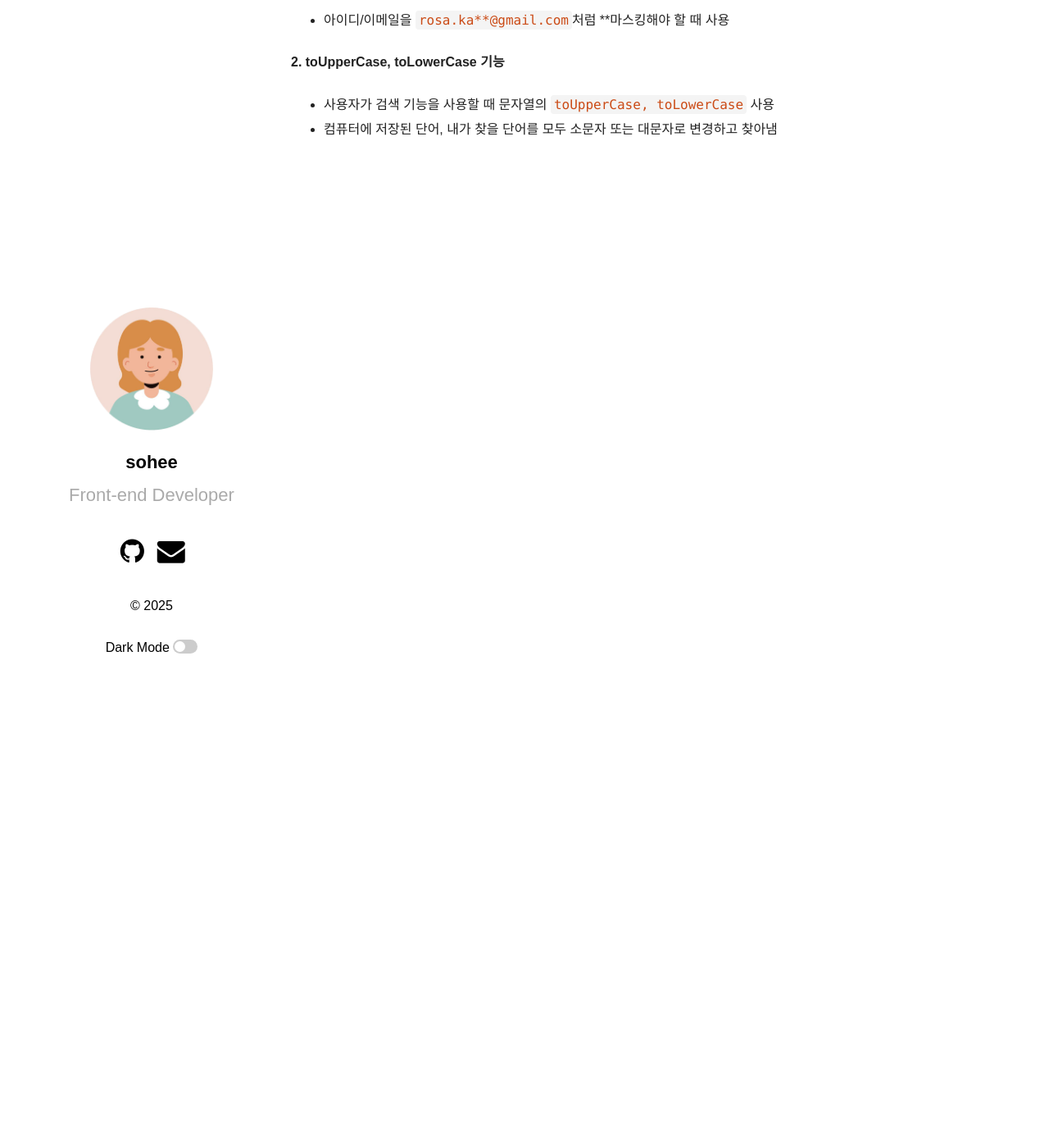
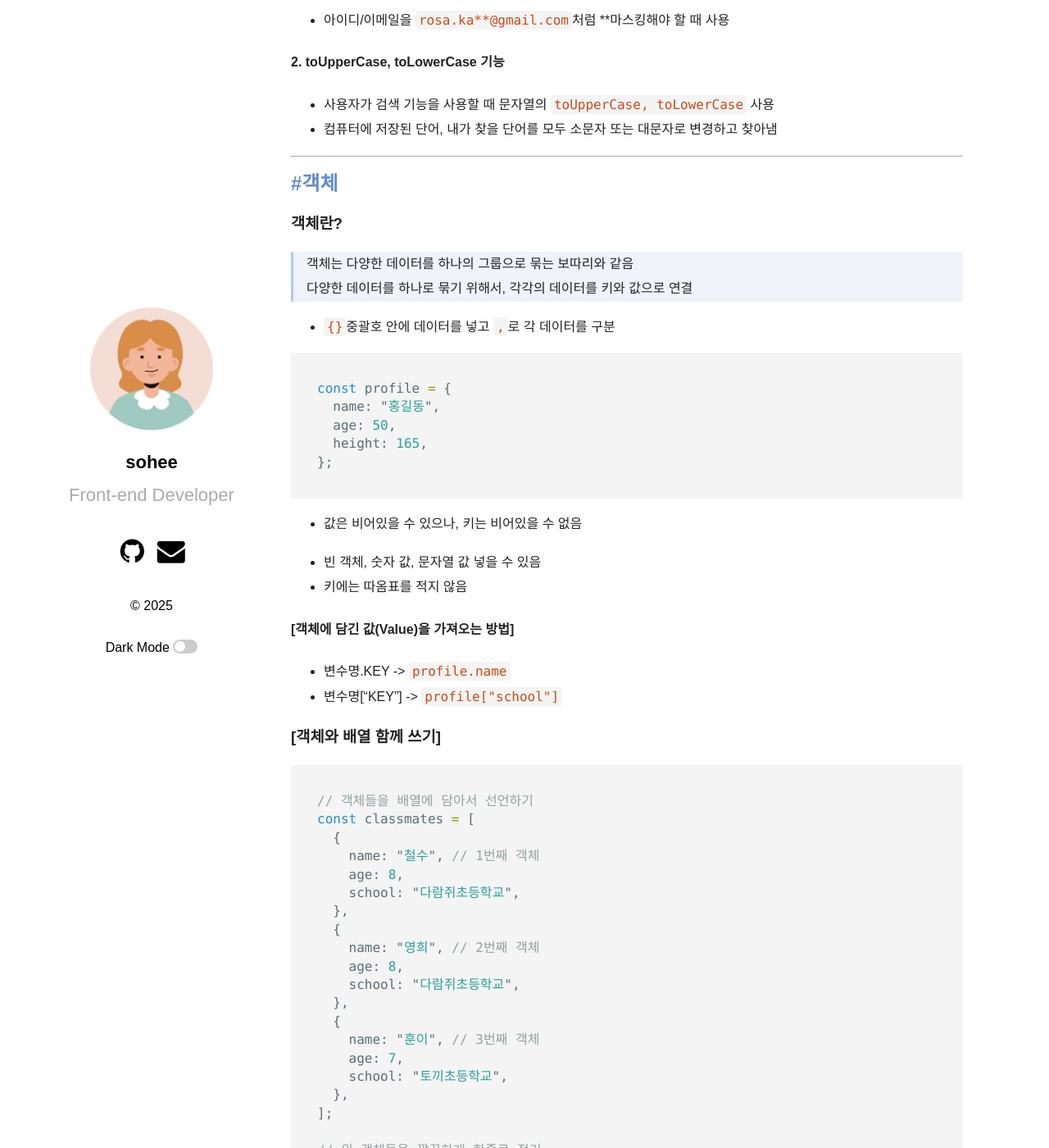
Before and after one commit to shkim00216/shkim00216.github.io, a Jekyll site: the page built from _posts/2025-01-19-4-Javascript.md, in a window 1280 px wide and 1400 px high, scrolled down 4457 px. Shown: the whole window at 82% size. Built offline with Jekyll 4.4.1, drawn with Linux system fonts in a browser that asks for light colours; some web fonts are replaced; some of the changed text lies outside the part shown.

Commit message:
0120 upload
자바스크립트 객체 내용 추가

````diff
--- a/_posts/2025-01-19-4-Javascript.md
+++ b/_posts/2025-01-19-4-Javascript.md
@@ -189,3 +189,74 @@ chulsooNumber.padEnd(10, "0"); // "1234000000"
 
 - 사용자가 검색 기능을 사용할 때 문자열의 `toUpperCase, toLowerCase` 사용
 - 컴퓨터에 저장된 단어, 내가 찾을 단어를 모두 소문자 또는 대문자로 변경하고 찾아냄
+
+---
+
+## #객체
+
+### 객체란?
+
+> 객체는 다양한 데이터를 하나의 그룹으로 묶는 보따리와 같음
+> 다양한 데이터를 하나로 묶기 위해서, 각각의 데이터를 키와 값으로 연결
+
+- `{}`중괄호 안에 데이터를 넣고 `,`로 각 데이터를 구분
+
+```javascript
+const profile = {
+  name: "홍길동",
+  age: 50,
+  height: 165,
+};
+```
+
+- 값은 비어있을 수 있으나, 키는 비어있을 수 없음
+
+- 빈 객체, 숫자 값, 문자열 값 넣을 수 있음
+- 키에는 따옴표를 적지 않음
+
+#### [객체에 담긴 값(Value)을 가져오는 방법]
+
+- 변수명.KEY -> `profile.name`
+- 변수명["KEY"] -> `profile["school"]`
+
+### [객체와 배열 함께 쓰기]
+
+```javascript
+// 객체들을 배열에 담아서 선언하기
+const classmates = [
+  {
+    name: "철수", // 1번째 객체
+    age: 8,
+    school: "다람쥐초등학교",
+  },
+  {
+    name: "영희", // 2번째 객체
+    age: 8,
+    school: "다람쥐초등학교",
+  },
+  {
+    name: "훈이", // 3번째 객체
+    age: 7,
+    school: "토끼초등학교",
+  },
+];
+
+// 위 객체들을 깔끔하게 한줄로 적기
+const classmates = [
+  { name: "철수", age: 8, school: "다람쥐초등학교" },
+  { name: "영희", age: 8, school: "다람쥐초등학교" },
+  { name: "훈이", age: 7, school: "토끼초등학교" },
+];
+
+// 배열안의 객체에서 뽑아내기
+classmates[0].name; // 철수
+classmates[0].age; // 8
+classmates[0].school; // 다람쥐초등학교
+```
+
+### \* 실무 예제
+
+#### 1. 배열에 담긴 객체를 언제 사용하는지
+
+- 페이스북 또는 카카오톡 등에서 친구 목록이나 여러 속성이 있는 리스트를 보여줄 때 사용
+- 예를 들어 **실시간 검색어와 같은 창 띄울 때 사용**
````
